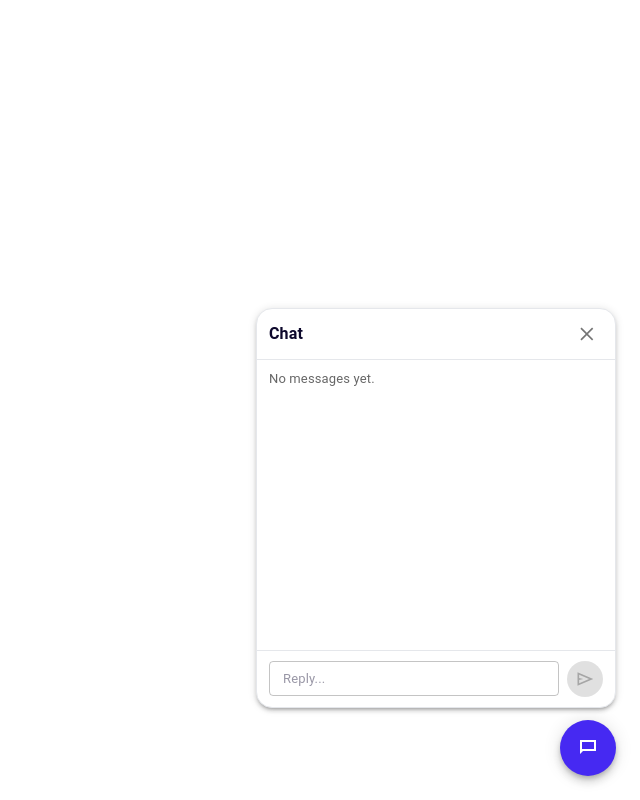
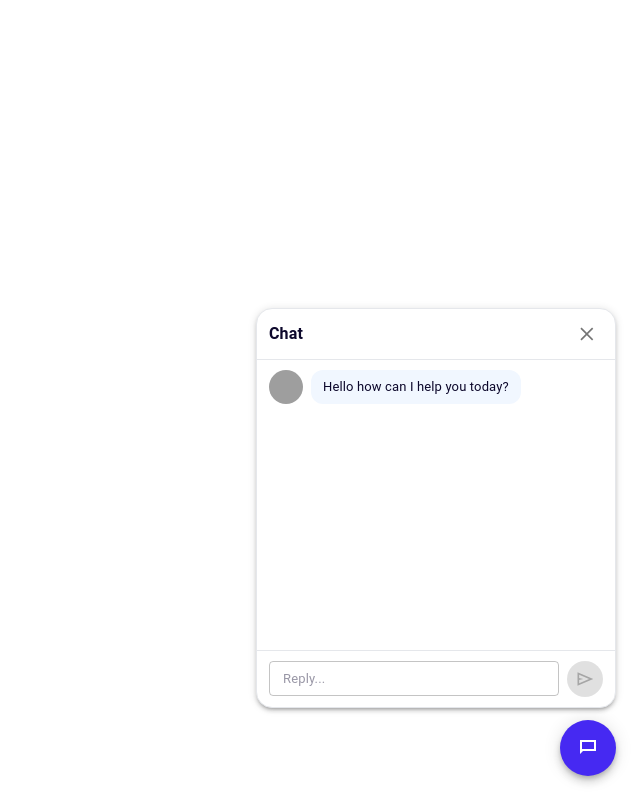
Before and after one commit to szolloli/dnai-chatbot, a React (Vite) app: page / in a window 1280 px wide. Both pictures are taken after a click on the button "Toggle chat". Shown: the whole page, without its empty margins (640-1280 px from the left). Built offline with nearby package versions, Linux system fonts and the light colour scheme; grey boxes are pictures that could not be loaded.

Commit message:
feat: add initial bot message

```diff
--- a/src/components/MessageList.tsx
+++ b/src/components/MessageList.tsx
@@ -102,16 +102,7 @@ const MessageList = () => {
         gap: 1.25,
       }}
     >
-      {senderBlocks.length === 0 ? (
-        <Typography
-          variant="body2"
-          color="text.secondary"
-          sx={{ fontSize: 13 }}
-        >
-          No messages yet.
-        </Typography>
-      ) : (
-        senderBlocks.map((block, blockIndex) =>
+      {senderBlocks.map((block, blockIndex) =>
         block.sender === "bot" ? (
           <Box
             key={`bot-${blockIndex}-${block.messages[0].id}`}
@@ -223,7 +214,6 @@ const MessageList = () => {
             ))}
           </Box>
         ),
-        )
       )}
     </Box>
   );
--- a/src/store/chatStore.ts
+++ b/src/store/chatStore.ts
@@ -21,8 +21,12 @@ const createMessage = ({ sender, text }: MessagePayload): Message => ({
   timestamp: Date.now(),
 });
 
+const createInitialMessages = (): Message[] => [
+  createMessage({ sender: "bot", text: "Hello how can I help you today?" }),
+];
+
 export const useChatStore = create<ChatStore>((set, get) => ({
-  messages: [],
+  messages: createInitialMessages(),
 
   addMessage: (message) =>
     set((state) => ({
@@ -37,5 +41,5 @@ export const useChatStore = create<ChatStore>((set, get) => ({
     get().addMessage({ sender: "bot", text: message.text });
   },
 
-  clearMessages: () => set({ messages: [] }),
+  clearMessages: () => set({ messages: createInitialMessages() }),
 }));
```
Lines whose indentation alone changed are shown as unchanged.
